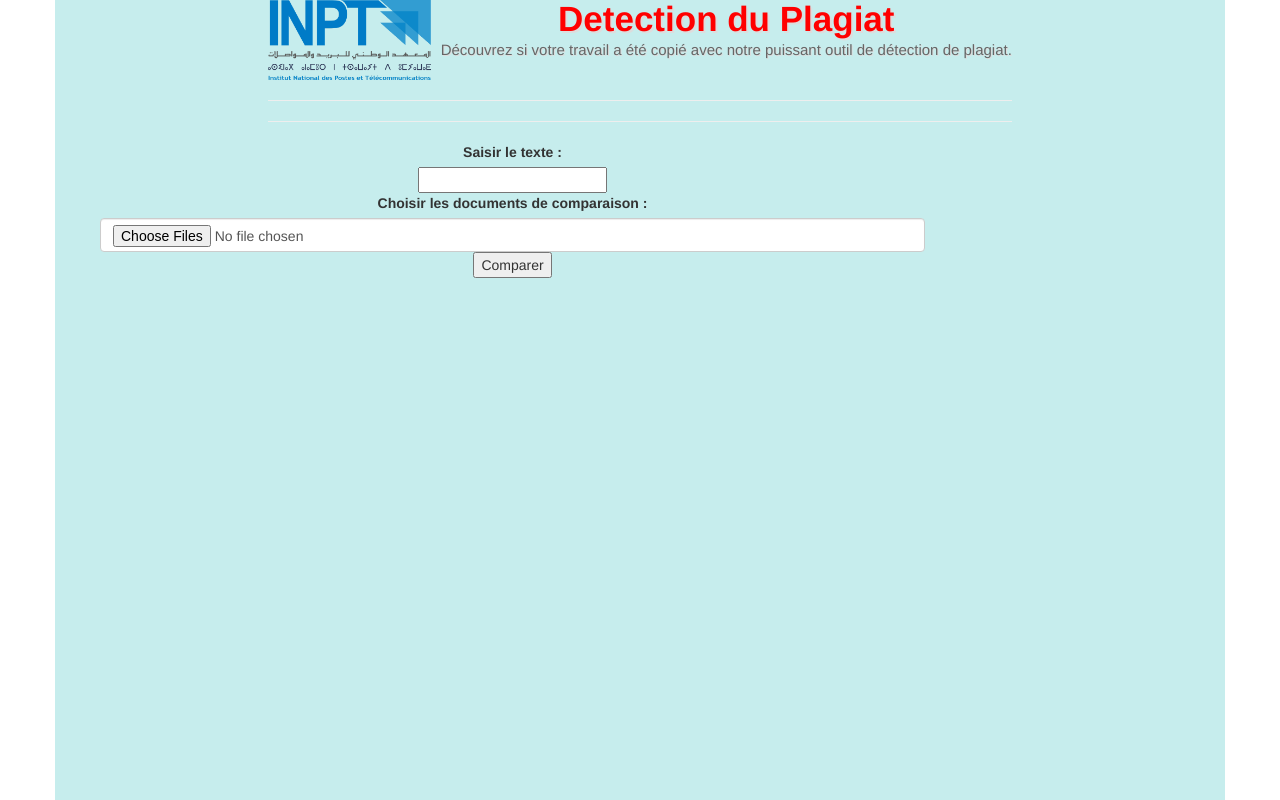
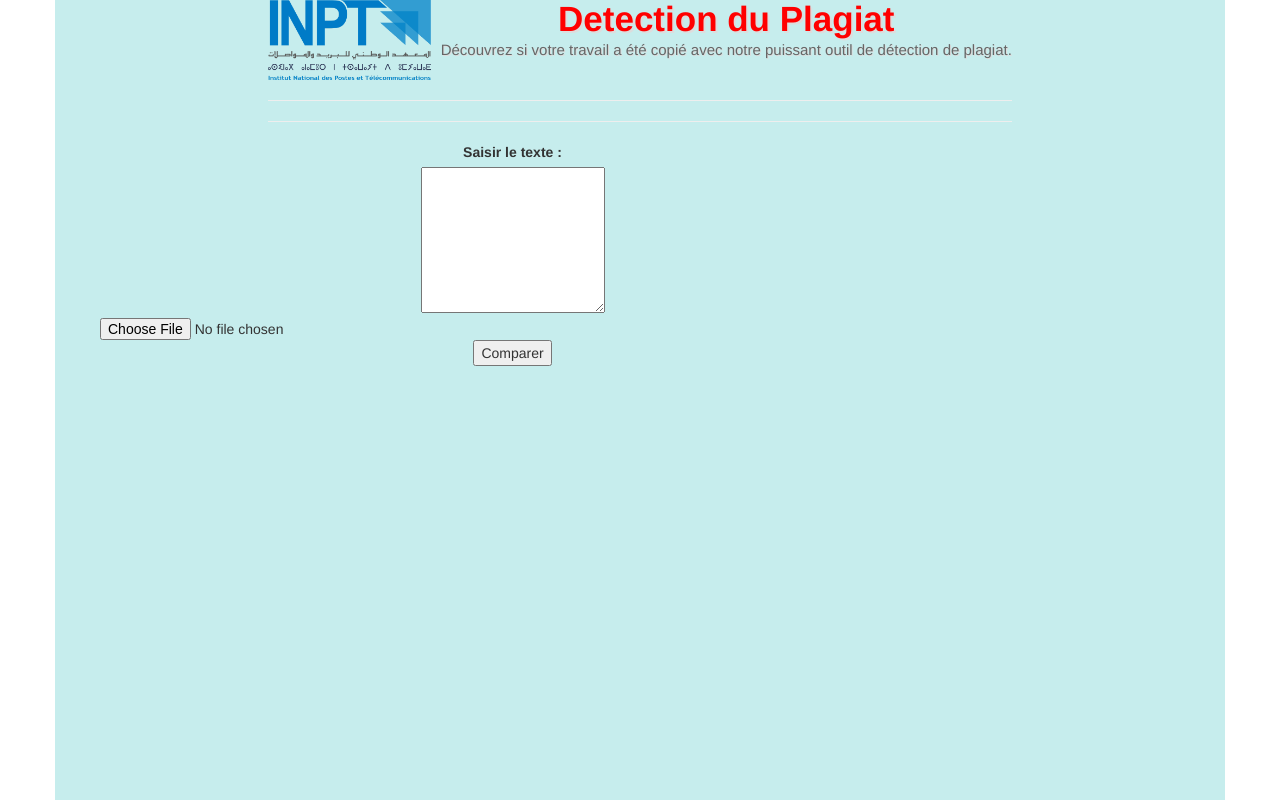
Before and after one commit to HassanBouighamdane/PlagiarismDetection, a React (Create React App) app in the folder interface/: page / in a window 1280 px wide. Built offline with nearby package versions, Linux system fonts and the light colour scheme.

Commit message:
REST API config

```diff
--- a/interface/src/components/MainForm.js
+++ b/interface/src/components/MainForm.js
@@ -19,7 +19,7 @@ export default function MainForm() {
     };
 
     try {
-      await fetch('http://localhost:8080/api/form', {
+      const response =  await fetch('http://localhost:8080/api/form', {
         method: 'POST',
         headers: {
           'Content-Type': 'application/json'
@@ -27,8 +27,8 @@ export default function MainForm() {
         body: value
       });
 
-      const response = await fetch('http://localhost:8080/get');
-      const responseData = await response;
+     // const response = await fetch('http://localhost:8080/get');
+      const responseData = await response.text();
 
       setResponseMessage(responseData);
     } catch (error) {
@@ -44,8 +44,10 @@ export default function MainForm() {
     <div className="container text-center">
       <div className="col-md-9 mx-auto">
         <label htmlFor="text">Saisir le texte :</label> <br />
-        <input id="text" name="text" rows={7} />
-        <FileInput />
+        <textarea  id="text" name="text" rows={7} columns={9} /> <br/>
+        {/* <FileInput /> */}
+        <input type='file'  ></input>
+
         <button type="button" onClick={handleSubmit}>Comparer</button>
 
         {responseMessage && <p>{responseMessage}</p>}
```
Also changed, not shown: 1 other file (tests, documents, lock files or other folders).
